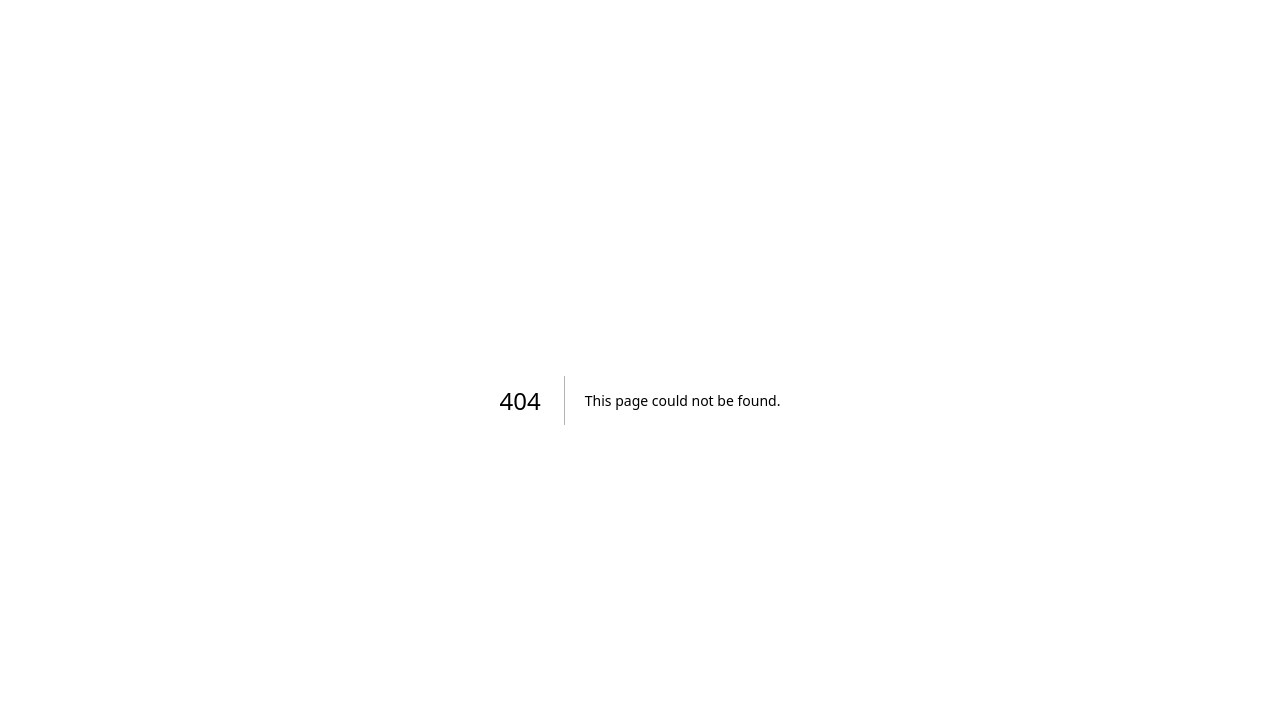
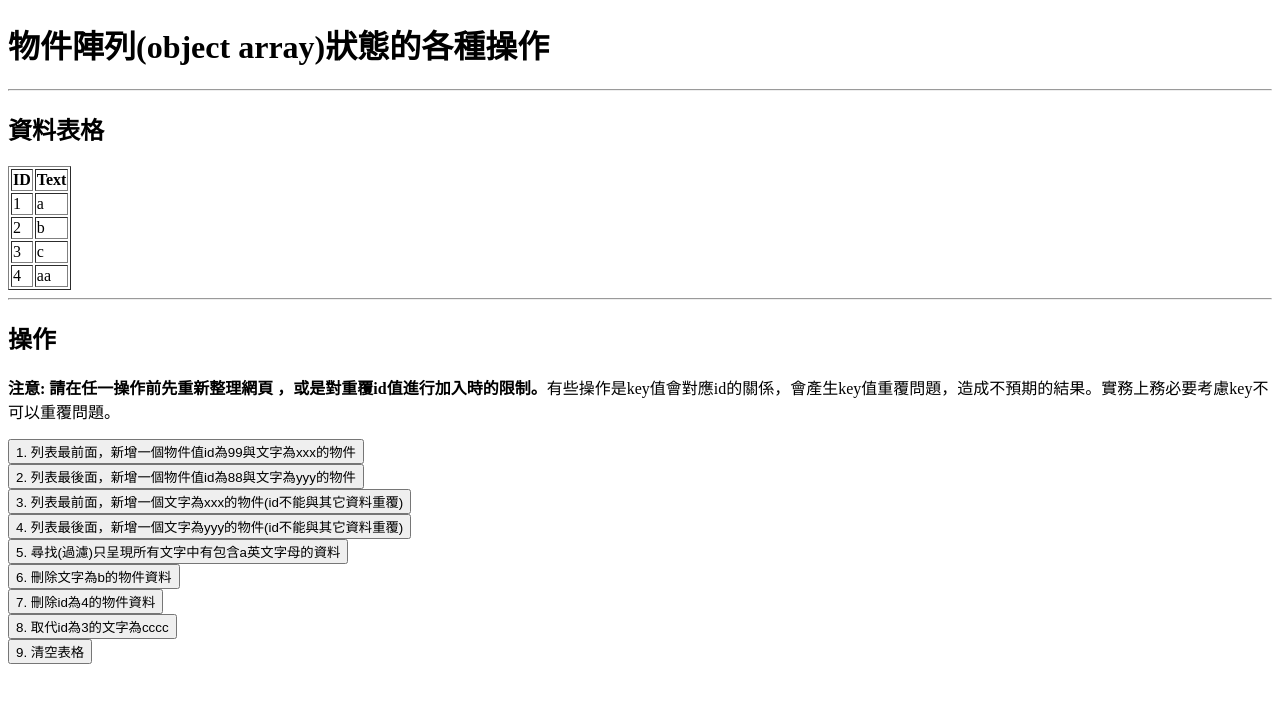
Before and after one commit to eyesofkids/react-mli-com, a Next.js app in the folder course/: page /ch-04-state/object-array in a window 1280 px wide. Before the commit this address had no page. Shown: the top 702 px of the page. Built offline with nearby package versions, Linux system fonts and the light colour scheme.

Commit message:
物件陣列狀態練習-第3

```diff
--- /dev/null
+++ b/course/app/ch-04-state/object-array/page.js
@@ -0,0 +1,131 @@
+'use client'
+
+import { useState } from 'react'
+
+const sample = [
+  {
+    id: 1,
+    text: 'a',
+  },
+  {
+    id: 2,
+    text: 'b',
+  },
+  {
+    id: 3,
+    text: 'c',
+  },
+  {
+    id: 4,
+    text: 'aa',
+  },
+]
+
+export default function ObjectArrayPage() {
+  // 呈現(渲染)時會與使用者互動時進行改動，必需是state
+  const [data, setData] = useState(sample)
+
+  return (
+    <>
+      <h1>物件陣列(object array)狀態的各種操作</h1>
+      <hr />
+      <h2>資料表格</h2>
+      <table border="1">
+        <thead>
+          <tr>
+            <th>ID</th>
+            <th>Text</th>
+          </tr>
+        </thead>
+        <tbody>
+          {data.map((v, i) => {
+            return (
+              <tr key={v.id}>
+                <td>{v.id}</td>
+                <td>{v.text}</td>
+              </tr>
+            )
+          })}
+        </tbody>
+      </table>
+      <hr />
+      <h2>操作</h2>
+      <p>
+        <strong>
+          注意: 請在任一操作前先重新整理網頁 ，或是對重覆id值進行加入時的限制。
+        </strong>
+        有些操作是key值會對應id的關係，會產生key值重覆問題，造成不預期的結果。實務上務必要考慮key不可以重覆問題。
+      </p>
+
+      <button
+        onClick={() => {
+          // 先寫出要新增的物件值
+          const newObj = { id: 99, text: 'xxx' }
+
+          // 1. 從目前的狀態拷貝出一個新的變數值(陣列/物件)
+          // 2. 在新的變數值(陣列/物件)上作處理
+          // 3. 設定回原本的狀態中
+
+          //1 //2
+          const nextData = [newObj, ...data]
+
+          //3
+          setData(nextData)
+        }}
+      >
+        1. 列表最前面，新增一個物件值id為99與文字為xxx的物件
+      </button>
+      <br />
+      <button
+        onClick={() => {
+          const newObj = { id: 88, text: 'yyy' }
+
+          //1 //2
+          const nextData = [...data, newObj]
+
+          //3
+          setData(nextData)
+        }}
+      >
+        2. 列表最後面，新增一個物件值id為88與文字為yyy的物件
+      </button>
+      <br />
+      <button
+        onClick={() => {
+          // 產生不重覆id的方式
+          // 1. 使用uuid(或其它能產生亂數雜湊id的函式庫)
+          // const newId = self.crypto.randomUUID()
+          // 2. 使用時間日期物件(轉字串或整數值)
+          // 以下可以使用 `Date.now()` 或 `+new Date()`
+          const newId = Number(new Date())
+          // 先寫出要新增的物件值
+          const newObj = { id: newId, text: 'xxx' }
+
+          //1 //2
+          const nextData = [newObj, ...data]
+
+          //3
+          setData(nextData)
+        }}
+      >
+        3. 列表最前面，新增一個文字為xxx的物件(id不能與其它資料重覆)
+      </button>
+      <br />
+      <button onClick={() => {}}>
+        4. 列表最後面，新增一個文字為yyy的物件(id不能與其它資料重覆)
+      </button>
+      <br />
+      <button onClick={() => {}}>
+        5. 尋找(過濾)只呈現所有文字中有包含a英文字母的資料
+      </button>
+      <br />
+      <button onClick={() => {}}>6. 刪除文字為b的物件資料</button>
+      <br />
+      <button onClick={() => {}}>7. 刪除id為4的物件資料</button>
+      <br />
+      <button onClick={() => {}}>8. 取代id為3的文字為cccc</button>
+      <br />
+      <button onClick={() => {}}>9. 清空表格</button>
+    </>
+  )
+}
```
